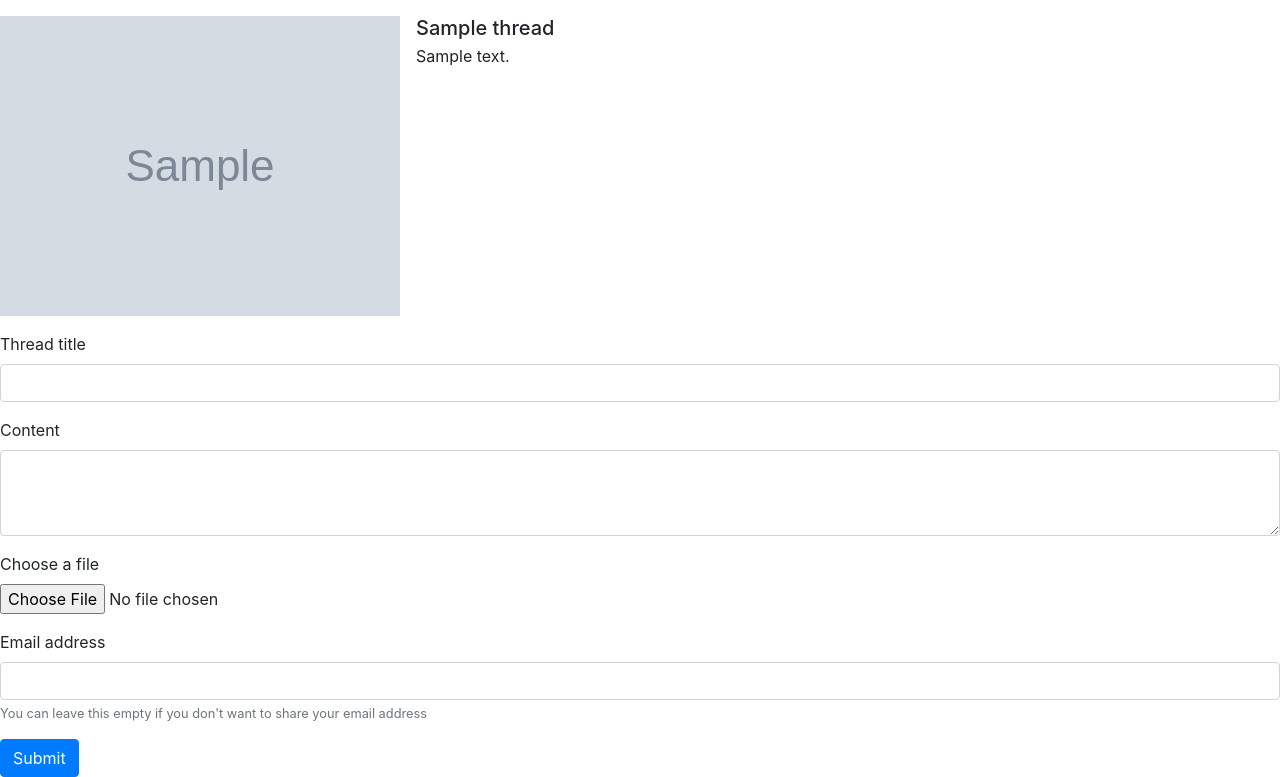
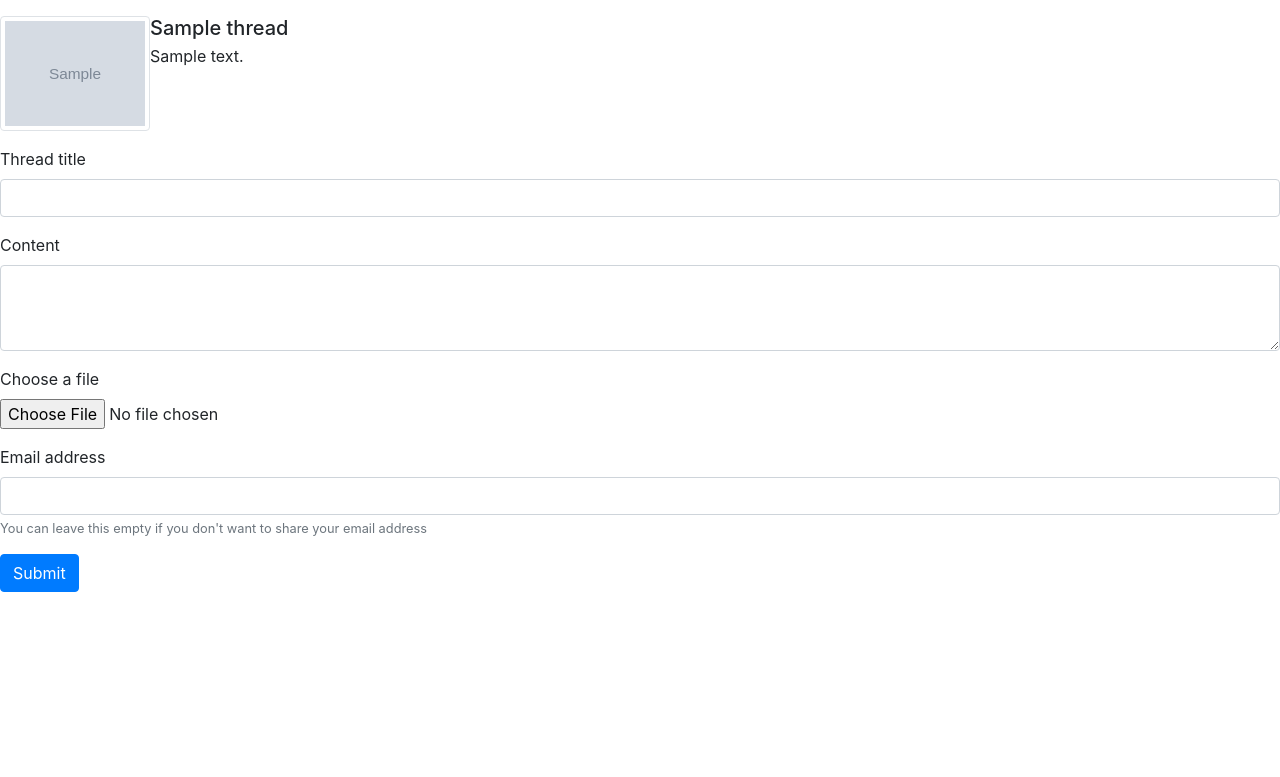
Before and after one commit to DanielFL0/LuunaBoard, a Flask app: page /board/1 in a window 1280 px wide. Shown: the part 104-881 px from the top of the page. After the commit the page ends 696 px from the top, so only its background shows below. Run offline with Flask 2, Linux system fonts and the light colour scheme; tables that the repository leaves empty hold one stand-in row (values such as "Sample post"); grey boxes marked "Sample" are stand-in pictures.

Commit message:
Modify board.html

```diff
--- a/LuunaBoard/templates/board.html
+++ b/LuunaBoard/templates/board.html
@@ -44,7 +44,7 @@
       <ul class="list-unstyled">
         {% for thread in threads %}
           <li class="media">
-            <img src="{{ url_for('static', filename=thread.image) }}" class="mr-3" alt="image">
+            <img src="{{ url_for('static', filename='media/' + thread.image) }}" class="img-thumbnail" alt="image" width="150" height="150">
             <div class="media-body">
               <h5 class="mt-0 mb-1">{{ thread.title }}</h5>
                 {{ thread.content}}
@@ -53,7 +53,7 @@
         {% endfor %}
       </ul>
       <!--Form-->
-      <form method="post">
+      <form method="post" enctype="multipart/form-data">
         <div class="form-group">
           <label for="exampleFormControlInput1">Thread title</label>
           <input type="text" class="form-control" name="title" id="title" required>
@@ -64,7 +64,7 @@
         </div>
         <div class="form-group">
           <label for="exampleFormControlFile1">Choose a file</label>
-          <input type="file" class="form-control-file" id="exampleFormControlFile1">
+          <input type="file" class="form-control-file" name="image" id="image">
         </div>
         <div class="form-group">
           <label for="exampleInputEmail1">Email address</label>
```
